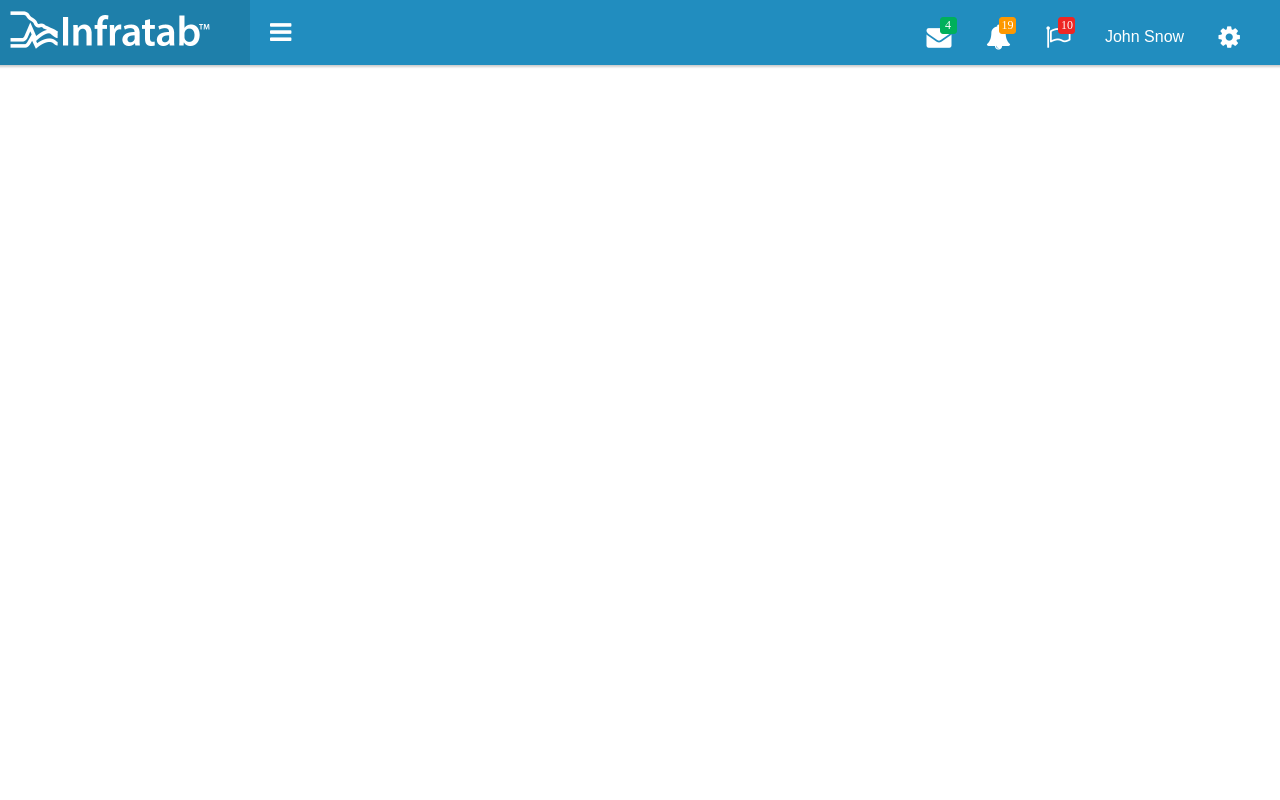
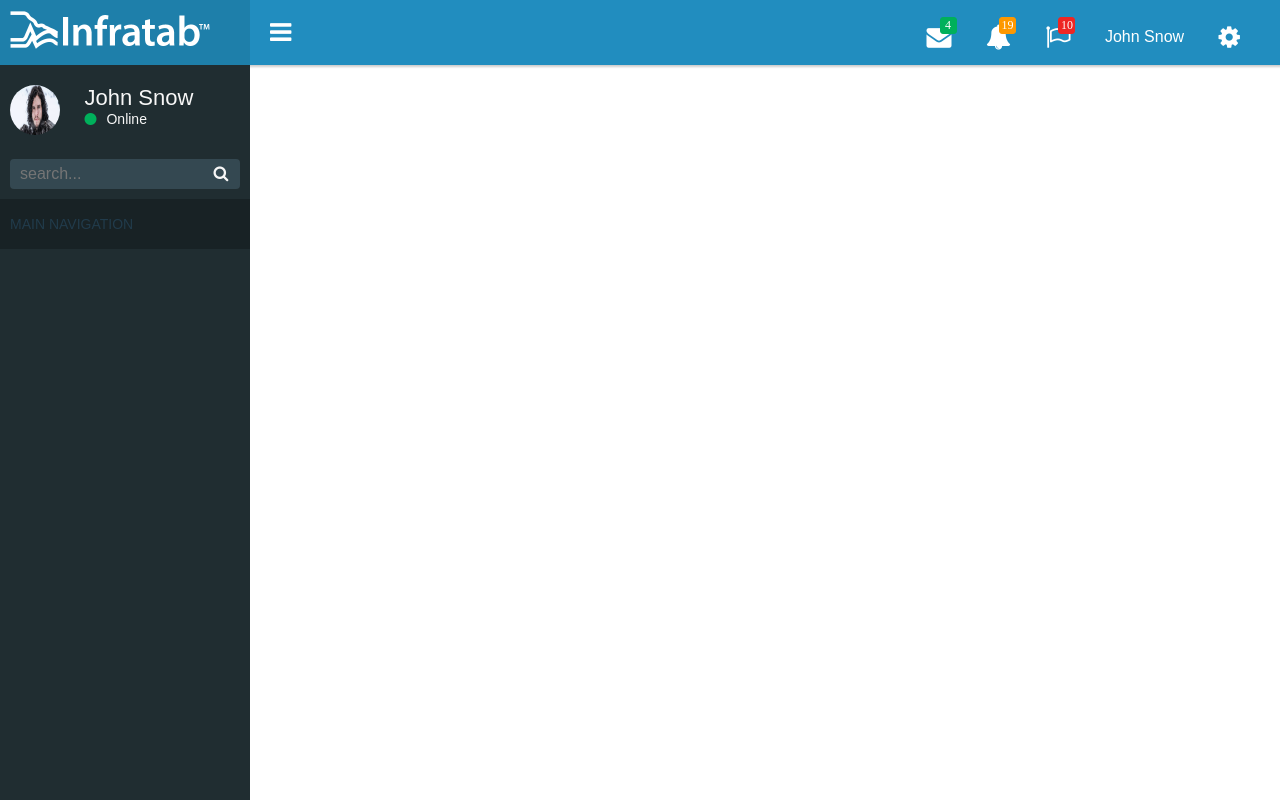
Before and after one commit to priyanka0901/UI-task, a website: page ass2-task/index.html in a window 1280 px wide. Drawn offline with nearby package versions, Linux system fonts and the light colour scheme; files that its build step writes are made by us from their sources; a web font is replaced by a local one.

Commit message:
Styled User-info section in sidebar

```diff
--- a/ass2-task/index.html
+++ b/ass2-task/index.html
@@ -26,6 +26,24 @@
         </nav>
     </div>
 
-    <!-- <div class="sidebar"></div> -->
+    <div class="sidebar">
+        <div class="user-info">
+            <div class="user-img"><img src="img/man.jpg"></div>
+            <div class="user-name">
+                <h2>John Snow</h2>
+                <h6><i class="fa fa-circle"></i>Online</h6>
+            </div>
+            <form>
+            <div class="search-container">
+                <input type="search" name="search" placeholder="search...">
+                <label><i class="fa fa-search"></i></label>
+            </div>
+            </form>
+        </div>
+        <h2 class="sidebar-header">Main Navigation</h2>
+        <ul class="navigation-menu">
+            <li></li>
+        </ul>
+    </div>
 </body>
 </html>
--- a/ass2-task/sass/abstracts/_variable.scss
+++ b/ass2-task/sass/abstracts/_variable.scss
@@ -49,6 +49,9 @@ $orange: #FD9800;
 $red: #EE2623;
 $light-blue: #00C2F2;
 $cinder: #202D31;
+$input-black: #344851;
+$dark-black: #182225;
+$dark-green: #213B4B;
 
 
 //=========fonts============//
--- a/ass2-task/sass/pages/_home.scss
+++ b/ass2-task/sass/pages/_home.scss
@@ -79,7 +79,7 @@
 //===============Navbar Ends==========//
 
 //==============Sidebar==============//
-/*
+
 .sidebar {
   background-color: $cinder;
   color: $light-grey;
@@ -87,7 +87,52 @@
   padding: 20px 0;
   position: fixed;
   width: 250px;
-}*/
+
+  .user-info {
+    padding: 0 10px;
+    .user-img {
+      display: inline-block;
+
+      img {
+        border-radius: 50%;
+        height: 50px;
+        width: 50px;
+      }
+    }
+
+    .user-name {
+      display: inline-block;
+      margin-left: 20px;
+      vertical-align: top;
+
+      i {
+        color: $green;
+        margin-right: 10px;
+      }
+    }
+
+    .search-container {
+      background-color: $input-black;
+      border-radius: 4px;
+      margin: 20px 0 10px;
+      padding: 6px 10px;
+
+      input {
+        background-color: $input-black;
+        width: 90%;
+      }
+    }
+  }
+
+  .sidebar-header {
+    background-color: $dark-black;
+    color: $dark-green;
+    font-size: 14px;
+    line-height: 30px;
+    padding: 10px;
+    text-transform: uppercase;
+  }
+}
 
 
 
```
